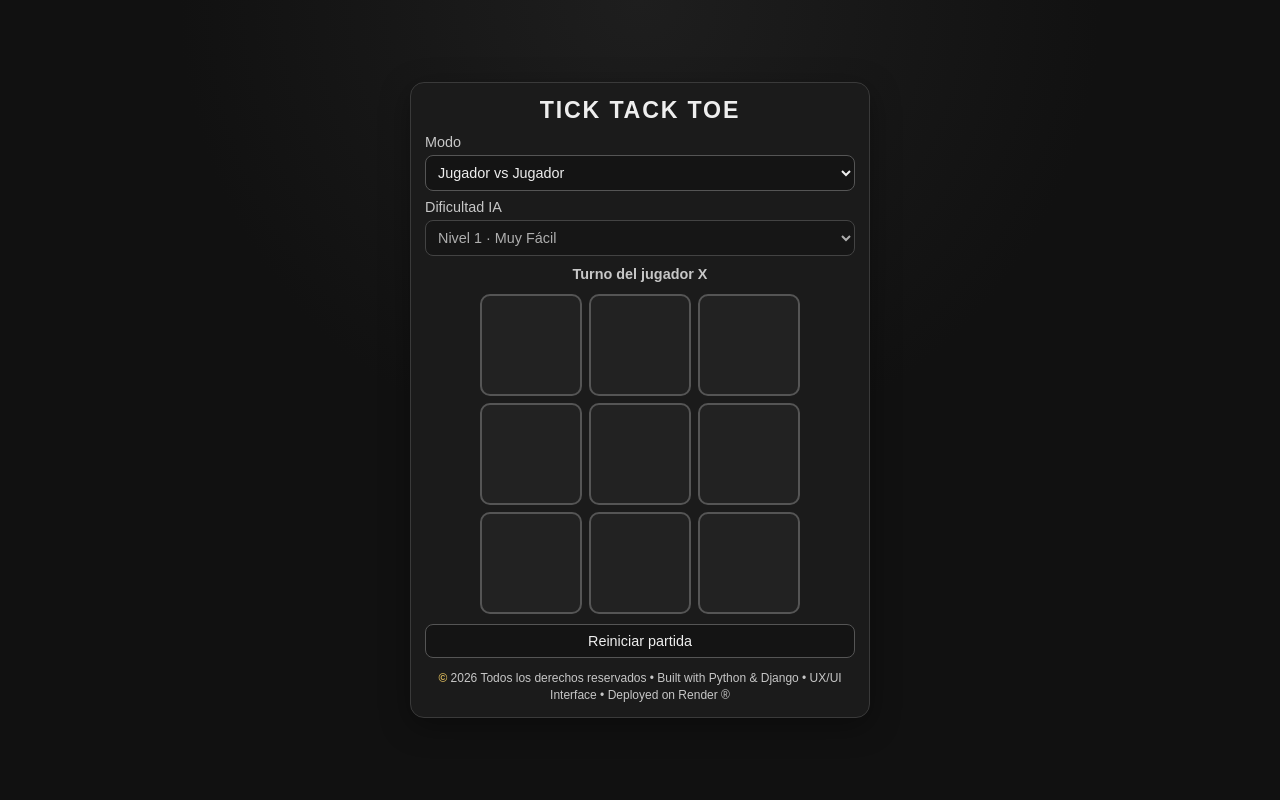
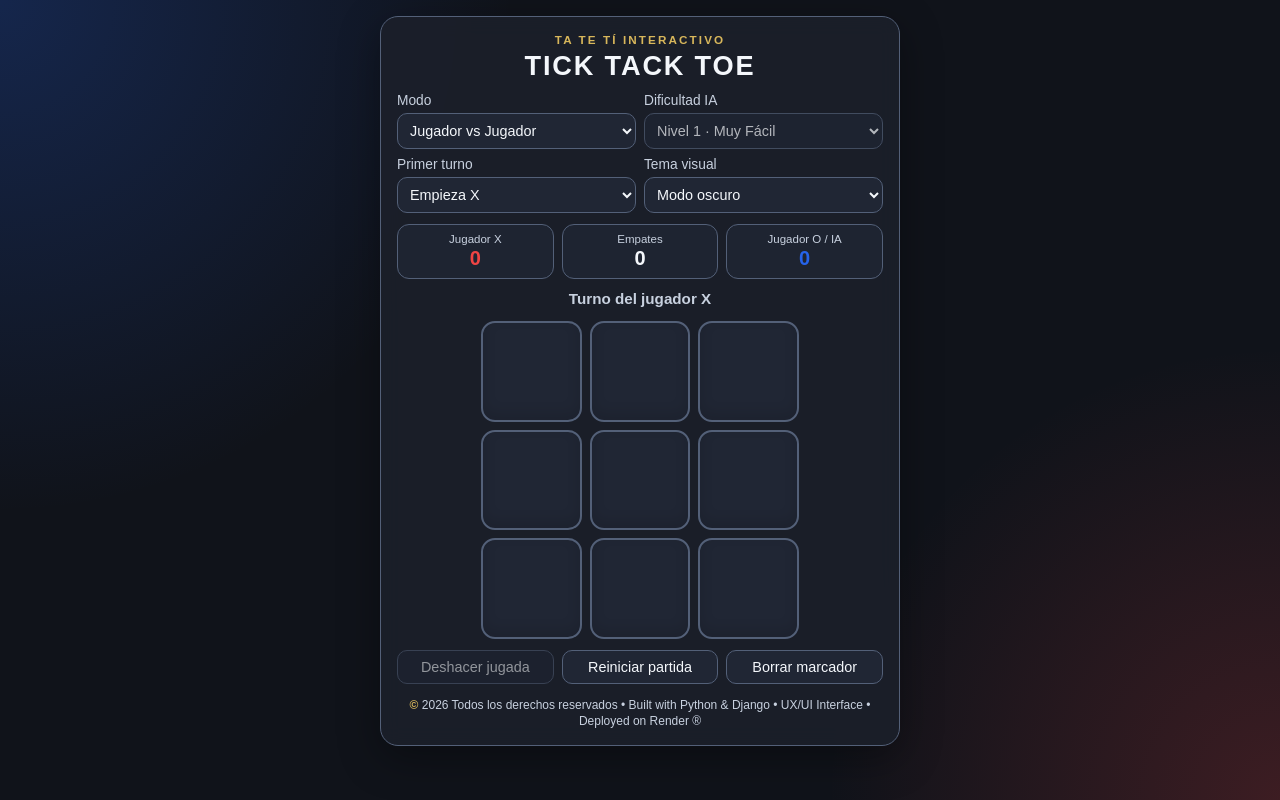
Before and after one commit to lu-developer476/Tick-Tack-Toe, a Django app: page / in a window 1280 px wide. Run offline with Django 4.2, Linux system fonts and the light colour scheme.

Commit message:
Enhance tic tac toe gameplay UI (#5)

```diff
--- a/game/static/css/style.css
+++ b/game/static/css/style.css
@@ -1,11 +1,26 @@
 :root {
-  --bg: #111;
-  --panel: #1b1b1b;
-  --cell: #222;
-  --cell-hover: #2f2f2f;
-  --text: #eee;
-  --muted: #c7c7c7;
-  --border: #555;
+  --bg: #10131a;
+  --panel: rgba(27, 31, 42, 0.94);
+  --cell: #202634;
+  --cell-hover: #2c3447;
+  --text: #f4f7fb;
+  --muted: #c8d1df;
+  --border: #536078;
+  --accent: #d8b75b;
+  --x-color: #ef4444;
+  --o-color: #2563eb;
+  --win: #22c55e;
+}
+
+body[data-theme="light"] {
+  --bg: #eef4ff;
+  --panel: rgba(255, 255, 255, 0.96);
+  --cell: #f8fafc;
+  --cell-hover: #e8eef8;
+  --text: #172033;
+  --muted: #526071;
+  --border: #b9c4d6;
+  --accent: #9a6b00;
 }
 
 * {
@@ -15,43 +30,65 @@
 html,
 body {
   width: 100%;
-  height: 100%;
+  min-height: 100%;
 }
 
 body {
   margin: 0;
-  background: radial-gradient(circle at top, #1e1e1e 0%, var(--bg) 45%);
+  background:
+    radial-gradient(circle at top left, rgba(37, 99, 235, 0.24), transparent 34%),
+    radial-gradient(circle at bottom right, rgba(239, 68, 68, 0.2), transparent 30%),
+    var(--bg);
   color: var(--text);
   font-family: Arial, sans-serif;
   display: flex;
   justify-content: center;
   align-items: center;
-  overflow: hidden;
+  overflow: auto;
   padding: clamp(8px, 2vh, 16px);
 }
 
+button,
+select {
+  font: inherit;
+}
+
 .game-container {
-  width: min(94vw, 430px);
+  width: min(94vw, 520px);
   max-height: calc(100vh - 16px);
   background: var(--panel);
-  border: 1px solid #3a3a3a;
-  border-radius: 14px;
-  padding: 14px;
-  box-shadow: 0 8px 30px rgba(0, 0, 0, 0.35);
+  border: 1px solid var(--border);
+  border-radius: 18px;
+  padding: 16px;
+  box-shadow: 0 12px 40px rgba(0, 0, 0, 0.35);
   display: flex;
   flex-direction: column;
-  gap: 10px;
+  gap: 11px;
+  backdrop-filter: blur(10px);
+}
+
+.hero {
+  text-align: center;
+}
+
+.eyebrow {
+  margin: 0 0 4px;
+  color: var(--accent);
+  font-size: 0.73rem;
+  font-weight: 800;
+  letter-spacing: 0.18em;
+  text-transform: uppercase;
 }
 
 h1 {
   margin: 0;
-  text-align: center;
   letter-spacing: 1.8px;
-  font-size: clamp(1.05rem, 2.3vw, 1.45rem);
+  font-size: clamp(1.15rem, 2.5vw, 1.7rem);
 }
 
 .controls {
   display: grid;
+  grid-template-columns: repeat(2, minmax(0, 1fr));
   gap: 8px;
 }
 
@@ -59,72 +96,117 @@ label {
   display: grid;
   gap: 5px;
   color: var(--muted);
-  font-size: 0.9rem;
+  font-size: 0.86rem;
 }
 
 select,
 button {
   width: 100%;
   border: 1px solid var(--border);
-  background: #141414;
+  background: var(--cell);
   color: var(--text);
-  border-radius: 8px;
+  border-radius: 10px;
   padding: 8px;
   font-size: 0.9rem;
 }
 
 button {
   cursor: pointer;
-  transition: background 0.2s ease;
+  transition: transform 0.2s ease, background 0.2s ease, border-color 0.2s ease;
 }
 
-button:hover {
-  background: #262626;
+button:hover:not(:disabled) {
+  background: var(--cell-hover);
+  transform: translateY(-1px);
+}
+
+button:focus-visible,
+select:focus-visible {
+  outline: 3px solid color-mix(in srgb, var(--accent), transparent 35%);
+  outline-offset: 2px;
+}
+
+button:disabled {
+  cursor: not-allowed;
+  opacity: 0.55;
+}
+
+.scoreboard {
+  display: grid;
+  grid-template-columns: repeat(3, 1fr);
+  gap: 8px;
+}
+
+.score-card {
+  border: 1px solid var(--border);
+  border-radius: 12px;
+  padding: 8px;
+  text-align: center;
+  background: color-mix(in srgb, var(--cell), transparent 18%);
+}
+
+.score-card span {
+  display: block;
+  color: var(--muted);
+  font-size: 0.72rem;
+}
+
+.score-card strong {
+  display: block;
+  margin-top: 2px;
+  font-size: 1.25rem;
+}
+
+.score-x strong,
+.x-mark {
+  color: var(--x-color);
+}
+
+.score-o strong,
+.o-mark {
+  color: var(--o-color);
 }
 
 .status {
   margin: 0;
-  min-height: 18px;
+  min-height: 20px;
   text-align: center;
   color: var(--muted);
-  font-weight: 700;
-  font-size: 0.9rem;
+  font-weight: 800;
+  font-size: 0.95rem;
 }
 
 #board {
   display: grid;
   grid-template-columns: repeat(3, 1fr);
-  gap: 7px;
-  width: min(78vw, 78vh, 300px);
+  gap: 8px;
+  width: min(78vw, 78vh, 318px);
   margin: 0 auto;
 }
 
 .cell {
-  width: 100%;
   aspect-ratio: 1 / 1;
   background: var(--cell);
   display: flex;
   align-items: center;
   justify-content: center;
-  font-size: clamp(1.5rem, 4.2vw, 2rem);
-  cursor: pointer;
+  font-size: clamp(1.8rem, 5vw, 2.45rem);
+  font-weight: 900;
   border: 2px solid var(--border);
-  border-radius: 10px;
+  border-radius: 14px;
   user-select: none;
+  box-shadow: inset 0 -6px 14px rgba(0, 0, 0, 0.12);
 }
 
-.cell:hover {
-  background: var(--cell-hover);
-}
-
-.cell.disabled {
-  cursor: not-allowed;
-  opacity: 0.9;
+.cell.winner {
+  border-color: var(--win);
+  box-shadow: 0 0 0 3px color-mix(in srgb, var(--win), transparent 58%);
 }
 
 .actions {
-  display: flex;
-  justify-content: center;
+  display: grid;
+  grid-template-columns: repeat(3, 1fr);
+  gap: 8px;
 }
 
 .footer-copy {
@@ -136,60 +218,51 @@ button:hover {
 }
 
 .text-cyber-gold {
-  color: #d8b75b;
+  color: var(--accent);
   font-weight: 700;
 }
 
-/* Phones */
 @media (max-width: 575px) {
   .game-container {
     width: 96vw;
-    max-height: calc(100vh - 10px);
+    max-height: none;
     padding: 10px;
     gap: 8px;
   }
 
-  label {
+  .controls,
+  .actions {
+    grid-template-columns: 1fr;
+  }
+
+  label,
+  select,
+  button {
     font-size: 0.84rem;
   }
 
   select,
   button {
     padding: 7px;
-    font-size: 0.84rem;
   }
 
   #board {
-    width: min(82vw, 46vh, 272px);
+    width: min(84vw, 46vh, 282px);
     gap: 6px;
   }
 }
 
-/* Tablets */
 @media (min-width: 576px) and (max-width: 991px) {
   .game-container {
-    width: min(92vw, 470px);
+    width: min(92vw, 540px);
     padding: 12px;
   }
 
   #board {
-    width: min(66vw, 52vh, 320px);
+    width: min(66vw, 52vh, 330px);
   }
 }
 
-/* Large screens */
-@media (min-width: 992px) {
-  .game-container {
-    width: min(90vw, 460px);
-    max-height: calc(100vh - 24px);
-  }
-
-  #board {
-    width: min(60vw, 48vh, 320px);
-  }
-}
-
-/* Low-height displays / landscape phones */
 @media (max-height: 740px) {
   .game-container {
     gap: 7px;
@@ -201,24 +274,25 @@ button:hover {
     letter-spacing: 1.2px;
   }
 
-  label {
+  label,
+  .status,
+  select,
+  button {
     font-size: 0.8rem;
   }
 
   .status {
     min-height: 16px;
-    font-size: 0.8rem;
   }
 
   #board {
-    width: min(56vh, 78vw, 246px);
+    width: min(54vh, 78vw, 246px);
     gap: 5px;
   }
 
   select,
   button {
     padding: 6px;
-    font-size: 0.8rem;
   }
 
   .footer-copy {
--- a/game/static/js/game.js
+++ b/game/static/js/game.js
@@ -1,11 +1,20 @@
 const boardElement = document.getElementById("board")
 const statusElement = document.getElementById("status")
 const restartButton = document.getElementById("restartBtn")
+const undoButton = document.getElementById("undoBtn")
+const resetScoreButton = document.getElementById("resetScoreBtn")
 const modeSelect = document.getElementById("modeSelect")
 const difficultySelect = document.getElementById("difficultySelect")
+const starterSelect = document.getElementById("starterSelect")
+const themeSelect = document.getElementById("themeSelect")
+const scoreXElement = document.getElementById("scoreX")
+const scoreOElement = document.getElementById("scoreO")
+const scoreDrawElement = document.getElementById("scoreDraw")
 
 const humanPlayer = "X"
 const aiPlayer = "O"
+const settingsKey = "tickTackToeSettings"
+const scoreKey = "tickTackToeScores"
 const winningCombos = [
   [0, 1, 2],
   [3, 4, 5],
@@ -20,17 +29,22 @@ const winningCombos = [
 let boardState = Array(9).fill("")
 let currentPlayer = humanPlayer
 let gameOver = false
+let moveHistory = []
+let scores = loadScores()
 
 function createBoard() {
   boardElement.innerHTML = ""
   for (let i = 0; i < 9; i++) {
-    const cell = document.createElement("div")
+    const cell = document.createElement("button")
     cell.classList.add("cell")
     cell.dataset.index = i
-    cell.textContent = boardState[i]
-    cell.onclick = onCellClick
+    cell.type = "button"
+    cell.setAttribute("role", "gridcell")
+    cell.setAttribute("aria-label", `Casilla ${i + 1}`)
+    cell.addEventListener("click", onCellClick)
     boardElement.appendChild(cell)
   }
+  renderBoard()
 }
 
 function isAiTurn() {
@@ -39,8 +53,7 @@ function isAiTurn() {
 
 function onCellClick(event) {
   const index = Number(event.currentTarget.dataset.index)
-  if (gameOver || boardState[index] !== "") return
-  if (isAiTurn()) return
+  if (gameOver || boardState[index] !== "" || isAiTurn()) return
 
   makeMove(index, currentPlayer)
 
@@ -52,24 +65,34 @@ function onCellClick(event) {
 
 function makeMove(index, player) {
   boardState[index] = player
+  moveHistory.push({ index, player })
   renderBoard()
 
-  if (checkWinner(boardState, player)) {
+  const winningCombo = getWinningCombo(boardState, player)
+  if (winningCombo) {
     gameOver = true
-    setStatus(player === aiPlayer ? "La IA ganó la partida." : `Jugador ${player} ganó la partida.`)
-    disableBoard()
+    scores[player] += 1
+    saveScores()
+    renderScores()
+    highlightWinningCombo(winningCombo)
+    setStatus(player === aiPlayer && modeSelect.value === "ai" ? "La IA ganó la partida." : `Jugador ${player} ganó la partida.`)
+    updateBoardAvailability()
     return
   }
 
   if (isDraw(boardState)) {
     gameOver = true
+    scores.draw += 1
+    saveScores()
+    renderScores()
     setStatus("Empate. Buena partida.")
-    disableBoard()
+    updateBoardAvailability()
     return
   }
 
   currentPlayer = player === "X" ? "O" : "X"
   updateTurnStatus()
+  updateBoardAvailability()
 }
 
 function playAiTurn() {
@@ -86,9 +109,7 @@ function getAiMove(state, difficulty) {
   const available = getAvailableMoves(state)
   if (available.length === 0) return undefined
 
-  if (difficulty === 1) {
-    return randomMove(available)
-  }
+  if (difficulty === 1) return randomMove(available)
 
   const winMove = findWinningMove(state, aiPlayer)
   const blockMove = findWinningMove(state, humanPlayer)
@@ -193,8 +214,12 @@ function getAvailableMoves(state) {
   return state.map((cell, idx) => (cell === "" ? idx : null)).filter(v => v !== null)
 }
 
+function getWinningCombo(state, player) {
+  return winningCombos.find(combo => combo.every(index => state[index] === player))
+}
+
 function checkWinner(state, player) {
-  return winningCombos.some(combo => combo.every(index => state[index] === player))
+  return Boolean(getWinningCombo(state, player))
 }
 
 function isDraw(state) {
@@ -204,13 +229,28 @@ function isDraw(state) {
 function renderBoard() {
   const cells = boardElement.querySelectorAll(".cell")
   cells.forEach((cell, index) => {
-    cell.textContent = boardState[index]
+    const value = boardState[index]
+    cell.textContent = value
+    cell.classList.toggle("x-mark", value === "X")
+    cell.classList.toggle("o-mark", value === "O")
+    cell.classList.remove("winner")
+    cell.setAttribute("aria-label", value ? `Casilla ${index + 1}: ${value}` : `Casilla ${index + 1}: vacía`)
   })
 }
 
-function disableBoard() {
+function updateBoardAvailability() {
   const cells = boardElement.querySelectorAll(".cell")
-  cells.forEach(cell => cell.classList.add("disabled"))
+  cells.forEach((cell, index) => {
+    const unavailable = gameOver || boardState[index] !== "" || isAiTurn()
+    cell.disabled = unavailable
+    cell.classList.toggle("disabled", unavailable)
+  })
+  undoButton.disabled = moveHistory.length === 0 || isAiTurn()
+}
+
+function highlightWinningCombo(combo) {
+  const cells = boardElement.querySelectorAll(".cell")
+  combo.forEach(index => cells[index].classList.add("winner"))
 }
 
 function updateTurnStatus() {
@@ -228,21 +268,93 @@ function setStatus(text) {
   statusElement.textContent = text
 }
 
+function undoMove() {
+  if (moveHistory.length === 0 || isAiTurn()) return
+  const movesToUndo = modeSelect.value === "ai" && moveHistory.at(-1).player === aiPlayer ? 2 : 1
+
+  for (let i = 0; i < movesToUndo; i++) {
+    const lastMove = moveHistory.pop()
+    if (!lastMove) break
+    boardState[lastMove.index] = ""
+    currentPlayer = lastMove.player
+  }
+
+  gameOver = false
+  renderBoard()
+  updateTurnStatus()
+  updateBoardAvailability()
+}
+
 function resetGame() {
   boardState = Array(9).fill("")
-  currentPlayer = humanPlayer
+  currentPlayer = starterSelect.value
   gameOver = false
+  moveHistory = []
   createBoard()
+  difficultySelect.disabled = modeSelect.value !== "ai"
+  saveSettings()
   updateTurnStatus()
+  updateBoardAvailability()
 
-  difficultySelect.disabled = modeSelect.value !== "ai"
+  if (isAiTurn()) setTimeout(playAiTurn, 280)
+}
+
+function renderScores() {
+  scoreXElement.textContent = scores.X
+  scoreOElement.textContent = scores.O
+  scoreDrawElement.textContent = scores.draw
+}
+
+function resetScores() {
+  scores = { X: 0, O: 0, draw: 0 }
+  saveScores()
+  renderScores()
+}
+
+function loadScores() {
+  const fallback = { X: 0, O: 0, draw: 0 }
+  const saved = JSON.parse(localStorage.getItem(scoreKey) || "null")
+  return saved ? { ...fallback, ...saved } : fallback
+}
+
+function saveScores() {
+  localStorage.setItem(scoreKey, JSON.stringify(scores))
+}
+
+function loadSettings() {
+  const saved = JSON.parse(localStorage.getItem(settingsKey) || "null")
+  if (!saved) return
+  modeSelect.value = saved.mode || modeSelect.value
+  difficultySelect.value = saved.difficulty || difficultySelect.value
+  starterSelect.value = saved.starter || starterSelect.value
+  themeSelect.value = saved.theme || themeSelect.value
+}
+
+function saveSettings() {
+  const settings = {
+    mode: modeSelect.value,
+    difficulty: difficultySelect.value,
+    starter: starterSelect.value,
+    theme: themeSelect.value,
+  }
+  localStorage.setItem(settingsKey, JSON.stringify(settings))
+}
+
+function applyTheme() {
+  document.body.dataset.theme = themeSelect.value
+  saveSettings()
 }
 
 restartButton.addEventListener("click", resetGame)
+undoButton.addEventListener("click", undoMove)
+resetScoreButton.addEventListener("click", resetScores)
 modeSelect.addEventListener("change", resetGame)
-difficultySelect.addEventListener("change", () => {
-  if (modeSelect.value === "ai") updateTurnStatus()
-})
+difficultySelect.addEventListener("change", saveSettings)
+starterSelect.addEventListener("change", resetGame)
+themeSelect.addEventListener("change", applyTheme)
 
+loadSettings()
+applyTheme()
+renderScores()
 createBoard()
 resetGame()
--- a/game/templates/index.html
+++ b/game/templates/index.html
@@ -10,9 +10,12 @@
 </head>
 <body>
 <div class="game-container">
-  <h1>TICK TACK TOE</h1>
+  <header class="hero">
+    <p class="eyebrow">Ta Te Tí interactivo</p>
+    <h1>TICK TACK TOE</h1>
+  </header>
 
-  <div class="controls">
+  <div class="controls" aria-label="Configuración de partida">
     <label>
       Modo
       <select id="modeSelect" aria-label="Modo de juego">
@@ -31,13 +34,37 @@
         <option value="5">Nivel 5 · Experto</option>
       </select>
     </label>
+
+    <label>
+      Primer turno
+      <select id="starterSelect" aria-label="Jugador que empieza">
+        <option value="X">Empieza X</option>
+        <option value="O">Empieza O</option>
+      </select>
+    </label>
+
+    <label>
+      Tema visual
+      <select id="themeSelect" aria-label="Tema visual">
+        <option value="dark">Modo oscuro</option>
+        <option value="light">Modo claro</option>
+      </select>
+    </label>
   </div>
 
-  <p id="status" class="status"></p>
-  <div id="board" aria-label="Tablero de Tick Tack Toe"></div>
+  <section class="scoreboard" aria-label="Marcador de partidas">
+    <div class="score-card score-x"><span>Jugador X</span><strong id="scoreX">0</strong></div>
+    <div class="score-card"><span>Empates</span><strong id="scoreDraw">0</strong></div>
+    <div class="score-card score-o"><span>Jugador O / IA</span><strong id="scoreO">0</strong></div>
+  </section>
+
+  <p id="status" class="status" aria-live="polite"></p>
+  <div id="board" role="grid" aria-label="Tablero de Tick Tack Toe"></div>
 
   <div class="actions">
+    <button id="undoBtn" type="button">Deshacer jugada</button>
     <button id="restartBtn" type="button">Reiniciar partida</button>
+    <button id="resetScoreBtn" type="button">Borrar marcador</button>
   </div>
   <footer class="footer-copy">
     <span class="text-cyber-gold">©</span> <span id="currentYear"></span> Todos los derechos reservados • Built with Python & Django • UX/UI Interface • Deployed on Render ®
```
